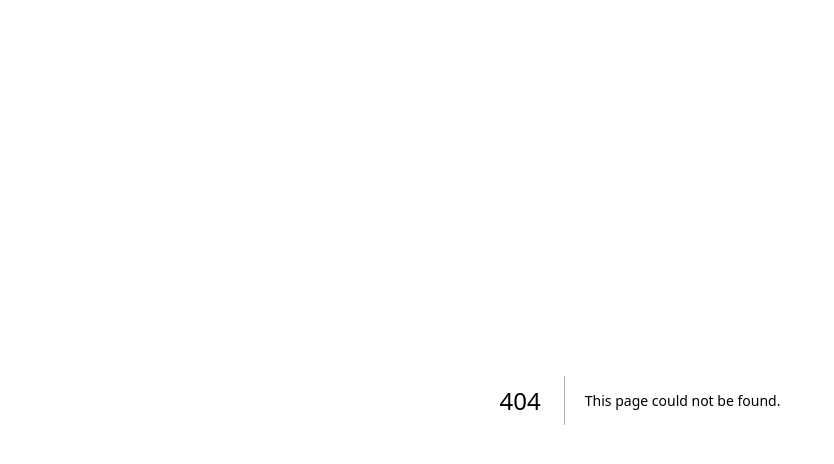
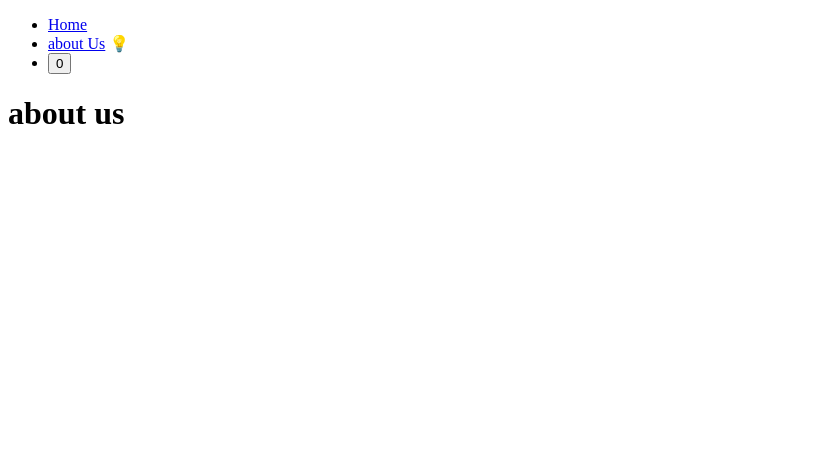
Before and after one commit to juyeon-Bae/Nextjs-Study, a Next.js app: page /about-us in a window 1280 px wide. Before the commit this address had no page. Shown: the top 464 px of the page, without its empty margins (0-834 px from the left). Built offline with nearby package versions, Linux system fonts and the light colour scheme.

Commit message:
about us page

```diff
--- /dev/null
+++ b/src/app/about-us/page.tsx
@@ -0,0 +1,12 @@
+import Navigation from "../../components/navigation";
+
+//use client를 선언하지 않으면 기본적으로 모두 server components
+//hydrate되지는 x, js 더 적게 다운 받아도 됨
+export default function AboutUs() {
+    return (
+        <div>
+            <Navigation></Navigation>
+            <h1>about us</h1>
+        </div>
+    )
+}
```
